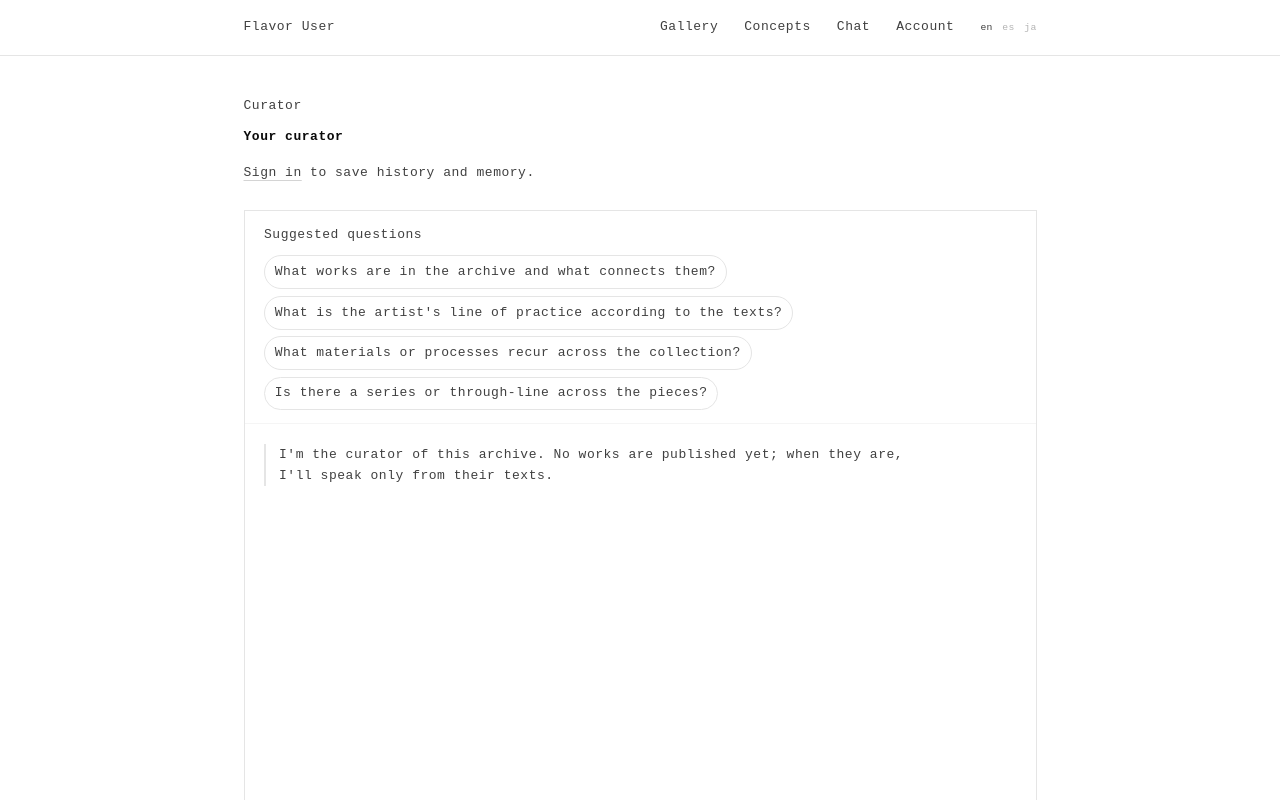
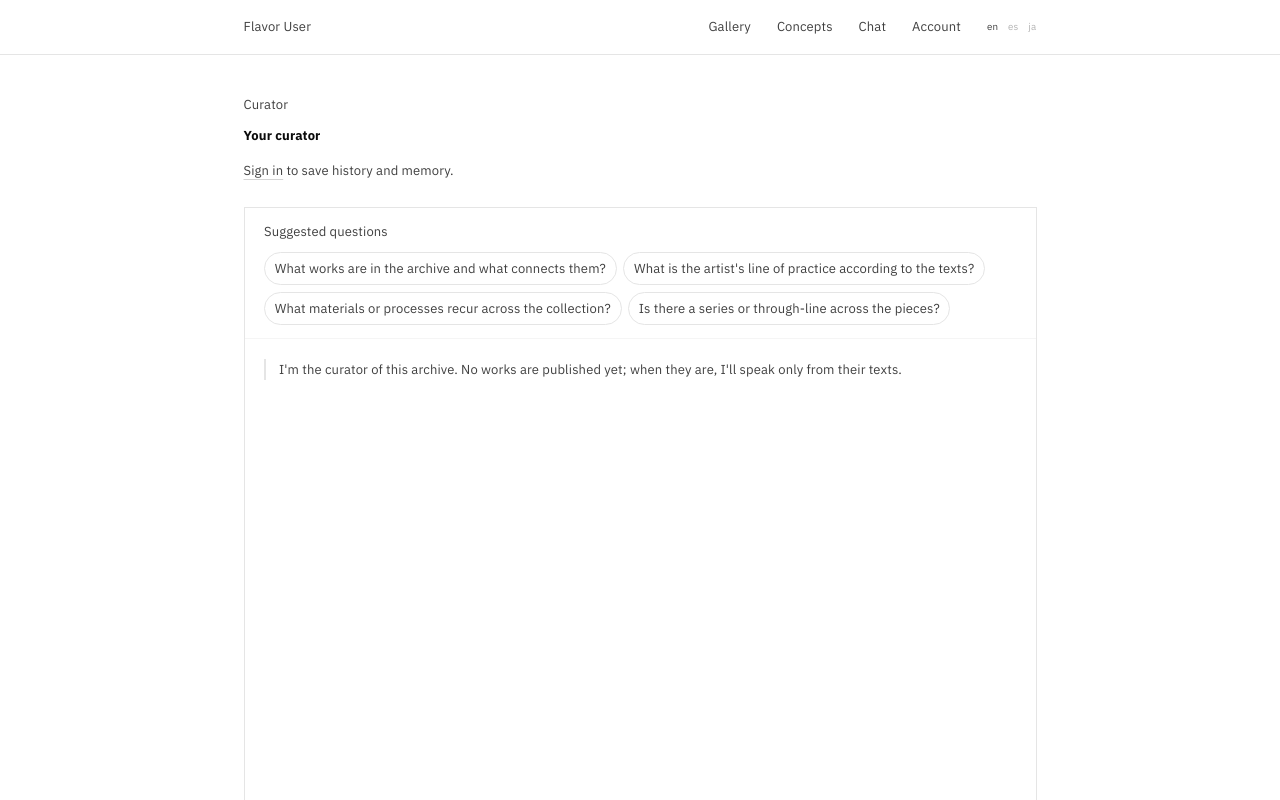
Before and after one commit to flavor-user/Miguel, a Next.js app: page /en/chat in a window 1280 px wide. Shown: the top 800 px of the page. Built offline with nearby package versions, Linux system fonts and the light colour scheme; no server answers; the database is empty.

Commit message:
Fuente galería IBM Plex Sans

```diff
--- a/src/app/[locale]/layout.tsx
+++ b/src/app/[locale]/layout.tsx
@@ -2,6 +2,7 @@ import type { Metadata } from "next";
 import { notFound } from "next/navigation";
 import "../globals.css";
 import { SiteFooter, SiteHeader } from "@/components/layout/site-header";
+import { gallerySans } from "@/lib/fonts";
 import { isValidLocale, locales, type Locale } from "@/lib/i18n/config";
 import { getDictionary } from "@/lib/i18n/dictionary";
 
@@ -37,8 +38,8 @@ export default async function LocaleLayout({
   const dict = getDictionary(locale);
 
   return (
-    <html lang={locale}>
-      <body className="min-h-screen antialiased">
+    <html lang={locale} className={gallerySans.variable}>
+      <body className={`${gallerySans.className} min-h-screen antialiased`}>
         <SiteHeader locale={locale} dict={dict} />
         <main className="mx-auto min-h-[calc(100vh-8rem)] max-w-5xl px-6 py-12">
           {children}
--- a/src/app/globals.css
+++ b/src/app/globals.css
@@ -1,34 +1,31 @@
 @import "tailwindcss";
-@import url("https://fonts.cdnfonts.com/css/jmh-typewriter");
 
 @theme {
-  --font-typewriter:
-    "JMH Typewriter", "Courier New", "Hiragino Kaku Gothic ProN", monospace;
-  --font-sans: var(--font-typewriter);
-  --font-serif: var(--font-typewriter);
-  --font-mono: var(--font-typewriter);
+  --font-sans: var(--font-gallery), "Helvetica Neue", Helvetica, Arial, sans-serif;
+  --font-serif: var(--font-sans);
+  --font-mono: ui-monospace, monospace;
   --color-ink: #404040;
   --color-ink-strong: #0a0a0a;
 }
 
-/* 13px. Cuerpo gris oscuro; títulos negros en negrita. */
+/* 13px. Sans recta tipo galería. Cuerpo gris; títulos negros en negrita. */
 html {
   scroll-behavior: smooth;
   font-size: 13px;
 }
 
 body {
-  font-family: var(--font-typewriter);
+  font-family: var(--font-sans);
   font-size: 1rem;
   font-weight: 400;
-  line-height: 1.7;
-  letter-spacing: 0.04em;
+  line-height: 1.65;
+  letter-spacing: 0.01em;
   background: #ffffff;
   color: var(--color-ink);
 }
 
 .font-serif {
-  font-family: var(--font-typewriter);
+  font-family: var(--font-sans);
 }
 
 input,
--- /dev/null
+++ b/src/lib/fonts.ts
@@ -0,0 +1,9 @@
+import { IBM_Plex_Sans } from "next/font/google";
+
+/** Sans recta, estilo catálogo de galería / brutalista suizo. */
+export const gallerySans = IBM_Plex_Sans({
+  subsets: ["latin"],
+  weight: ["400", "500", "600", "700"],
+  variable: "--font-gallery",
+  display: "swap",
+});
```
